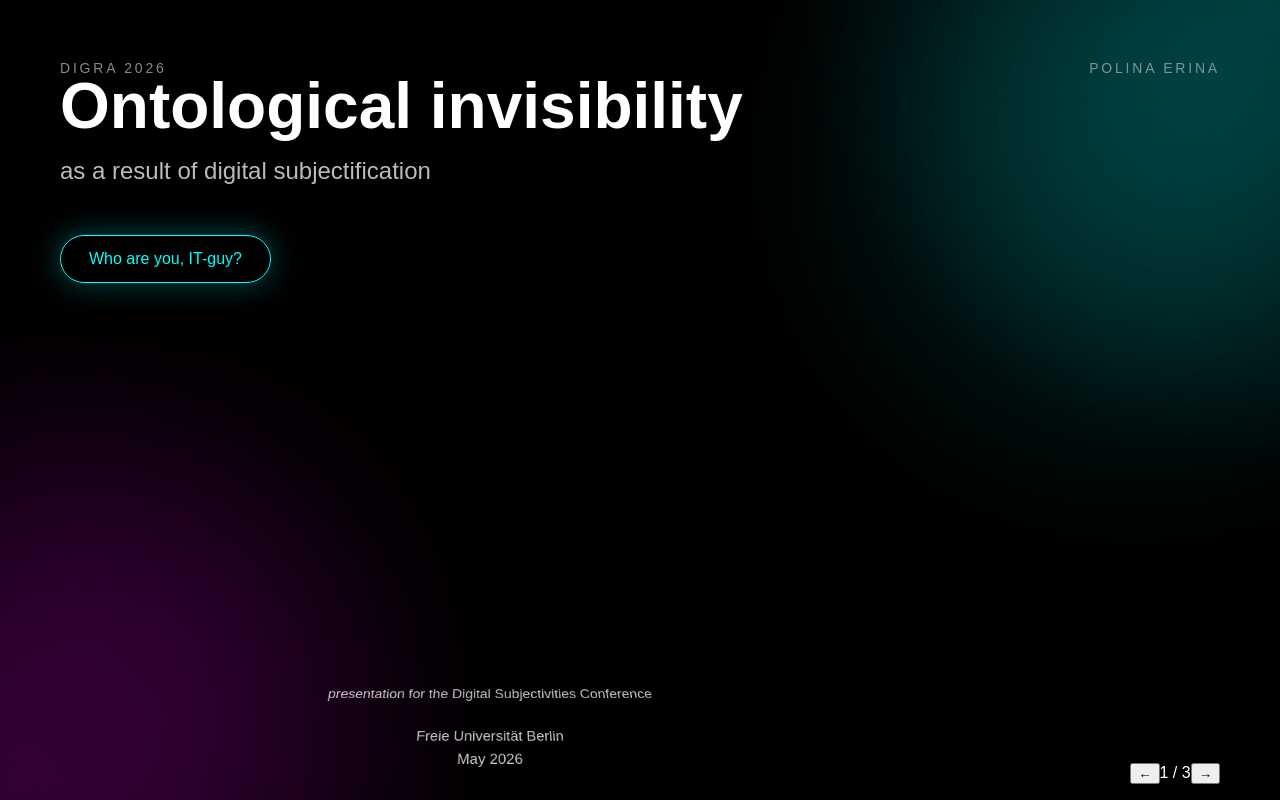
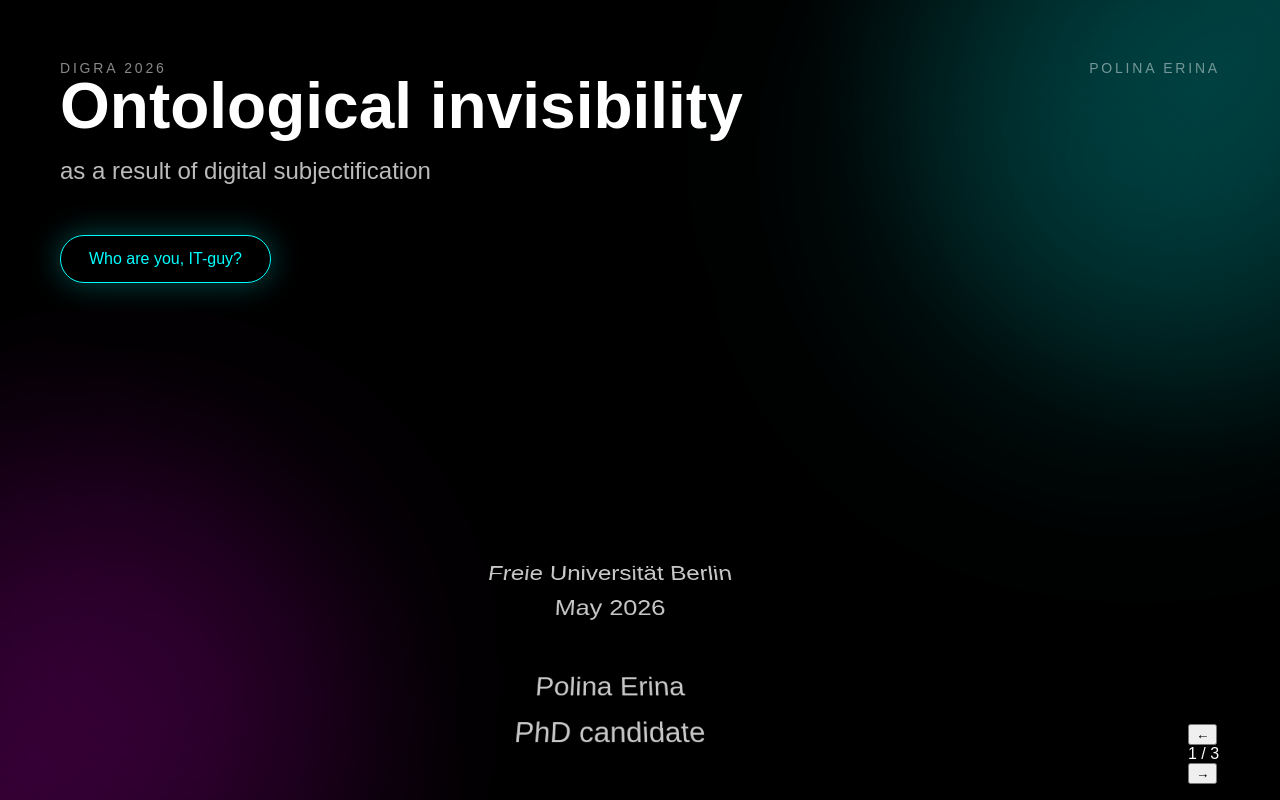
Before and after one commit to fk65hf8z6h/digra-presentation, a React (Vite) app: page / in a window 1280 px wide. Built offline with nearby package versions, Linux system fonts and the light colour scheme; the HTML template or start-up script is replaced by a standard one.

Commit message:
Update index.css

```diff
--- a/src/index.css
+++ b/src/index.css
@@ -136,7 +136,7 @@ li:nth-child(4) { animation-delay: 0.8s; }
 .crawl-wrapper {
   position: relative;
   height: 30vh;
-  width: min(860px, 90vw);
+  width: min(1100px, 92vw);
   overflow: hidden;
   pointer-events: none;
   perspective: 420px;
@@ -151,8 +151,8 @@ li:nth-child(4) { animation-delay: 0.8s; }
   transform-origin: center bottom;
 
   color: rgba(255,255,255,0.78);
-  font-size: 19px;
-  line-height: 1.55;
+  font-size: 38px;
+  line-height: 1.7;
   text-align: center;
   white-space: pre-line;
 
```
